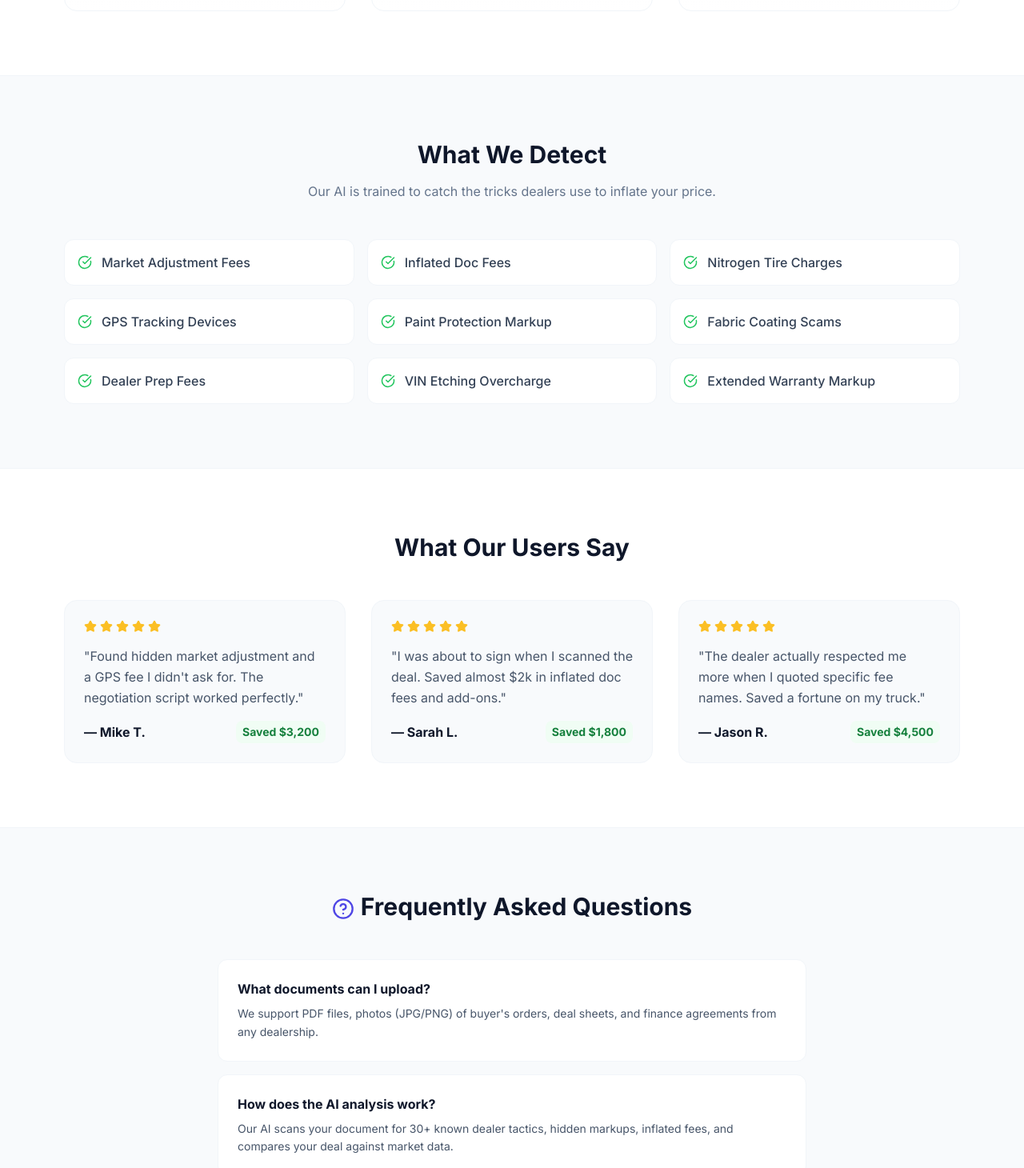
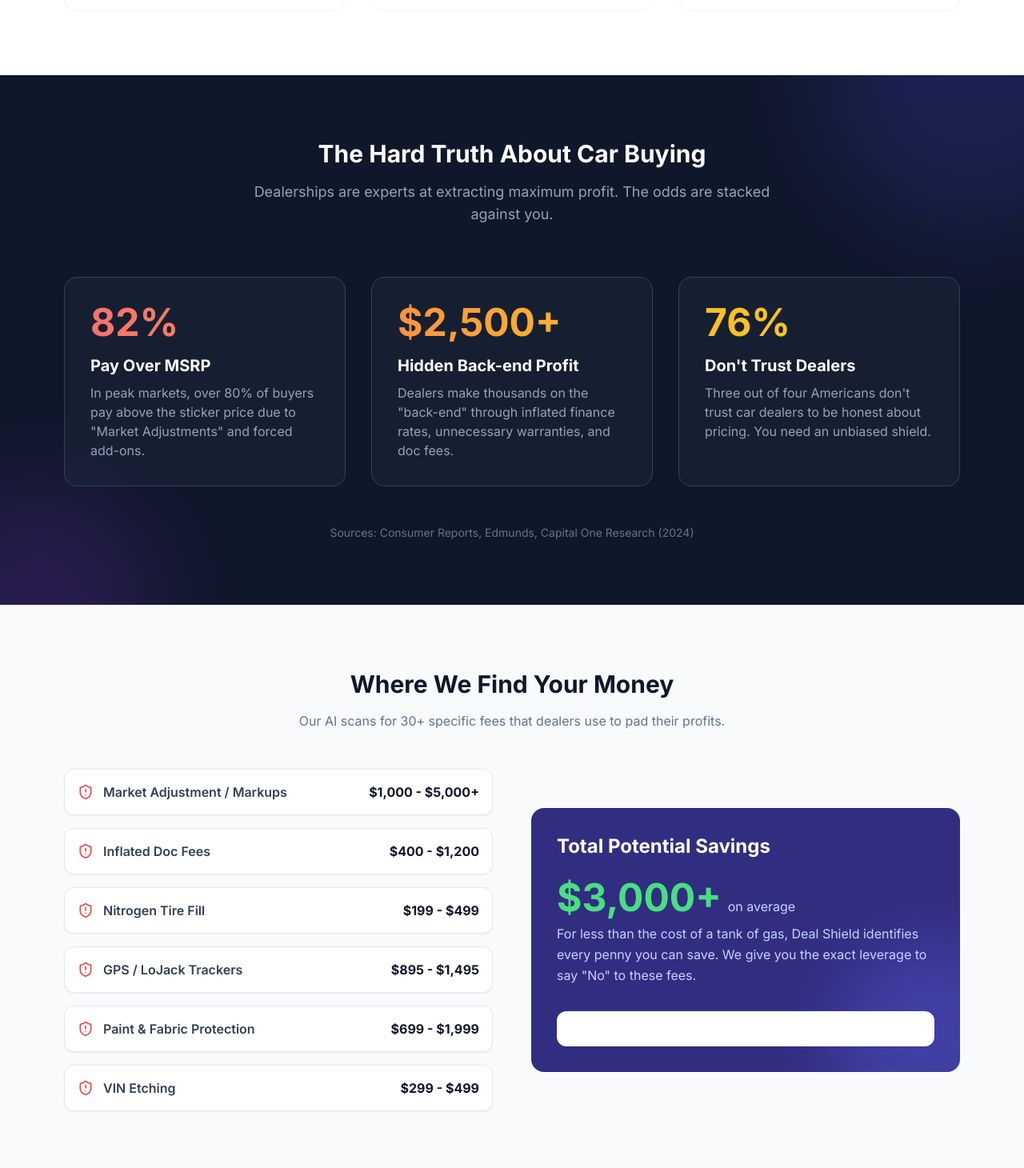
Before and after one commit to forevercrab321-svg/used-car-deal-shield, a React (Vite) app: page / in a window 1280 px wide. Shown: the part 1249-2709 px from the top of the page at 80% size. Built offline with nearby package versions, Linux system fonts and the light colour scheme; no server answers.

Commit message:
feat: Enhance landing page with stats and social proof

```diff
--- a/pages/Landing.tsx
+++ b/pages/Landing.tsx
@@ -90,29 +90,86 @@ export const Landing: React.FC = () => {
         </div>
       </section>
 
+      {/* Market Reality Check - NEW SECTION */}
+      <section className="w-full bg-slate-900 py-20 text-white overflow-hidden relative">
+        <div className="absolute top-0 right-0 w-96 h-96 bg-indigo-600 rounded-full opacity-20 blur-3xl -translate-y-1/2 translate-x-1/3"></div>
+        <div className="absolute bottom-0 left-0 w-72 h-72 bg-purple-600 rounded-full opacity-20 blur-3xl translate-y-1/2 -translate-x-1/3"></div>
+
+        <div className="max-w-6xl mx-auto px-4 relative z-10">
+          <div className="text-center mb-16">
+            <h2 className="text-3xl font-extrabold mb-4">The Hard Truth About Car Buying</h2>
+            <p className="text-slate-400 max-w-2xl mx-auto text-lg">Dealerships are experts at extracting maximum profit. The odds are stacked against you.</p>
+          </div>
+
+          <div className="grid md:grid-cols-3 gap-8">
+            <div className="bg-slate-800/50 backdrop-blur-sm p-8 rounded-2xl border border-slate-700 hover:border-indigo-500 transition-colors">
+              <div className="text-5xl font-extrabold text-transparent bg-clip-text bg-gradient-to-r from-red-400 to-orange-400 mb-4">82%</div>
+              <h3 className="text-xl font-bold mb-2">Pay Over MSRP</h3>
+              <p className="text-slate-400">In peak markets, over 80% of buyers pay above the sticker price due to "Market Adjustments" and forced add-ons.</p>
+            </div>
+            <div className="bg-slate-800/50 backdrop-blur-sm p-8 rounded-2xl border border-slate-700 hover:border-indigo-500 transition-colors">
+              <div className="text-5xl font-extrabold text-transparent bg-clip-text bg-gradient-to-r from-orange-400 to-amber-400 mb-4">$2,500+</div>
+              <h3 className="text-xl font-bold mb-2">Hidden Back-end Profit</h3>
+              <p className="text-slate-400">Dealers make thousands on the "back-end" through inflated finance rates, unnecessary warranties, and doc fees.</p>
+            </div>
+            <div className="bg-slate-800/50 backdrop-blur-sm p-8 rounded-2xl border border-slate-700 hover:border-indigo-500 transition-colors">
+              <div className="text-5xl font-extrabold text-transparent bg-clip-text bg-gradient-to-r from-amber-400 to-yellow-400 mb-4">76%</div>
+              <h3 className="text-xl font-bold mb-2">Don't Trust Dealers</h3>
+              <p className="text-slate-400">Three out of four Americans don't trust car dealers to be honest about pricing. You need an unbiased shield.</p>
+            </div>
+          </div>
+
+          <div className="mt-12 text-center">
+            <p className="text-sm text-slate-500">Sources: Consumer Reports, Edmunds, Capital One Research (2024)</p>
+          </div>
+        </div>
+      </section>
+
       {/* What We Detect */}
       <section className="w-full bg-slate-50 py-20 border-t border-slate-100">
         <div className="max-w-6xl mx-auto px-4">
-          <h2 className="text-3xl font-extrabold text-center text-slate-900 mb-4">What We Detect</h2>
-          <p className="text-center text-slate-500 mb-12 max-w-2xl mx-auto">Our AI is trained to catch the tricks dealers use to inflate your price.</p>
+          <h2 className="text-3xl font-extrabold text-center text-slate-900 mb-4">Where We Find Your Money</h2>
+          <p className="text-center text-slate-500 mb-12 max-w-2xl mx-auto">Our AI scans for 30+ specific fees that dealers use to pad their profits.</p>
 
-          <div className="grid sm:grid-cols-2 lg:grid-cols-3 gap-4">
-            {[
-              "Market Adjustment Fees",
-              "Inflated Doc Fees",
-              "Nitrogen Tire Charges",
-              "GPS Tracking Devices",
-              "Paint Protection Markup",
-              "Fabric Coating Scams",
-              "Dealer Prep Fees",
-              "VIN Etching Overcharge",
-              "Extended Warranty Markup",
-            ].map((item, i) => (
-              <div key={i} className="flex items-center gap-3 bg-white rounded-xl p-4 border border-slate-100">
-                <CheckCircle size={18} className="text-green-500 shrink-0" />
-                <span className="text-slate-700 font-medium">{item}</span>
+          <div className="grid md:grid-cols-2 gap-12 items-center">
+            <div className="space-y-4">
+              {[
+                { label: "Market Adjustment / Markups", val: "$1,000 - $5,000+" },
+                { label: "Inflated Doc Fees", val: "$400 - $1,200" },
+                { label: "Nitrogen Tire Fill", val: "$199 - $499" },
+                { label: "GPS / LoJack Trackers", val: "$895 - $1,495" },
+                { label: "Paint & Fabric Protection", val: "$699 - $1,999" },
+                { label: "VIN Etching", val: "$299 - $499" },
+              ].map((item, i) => (
+                <div key={i} className="flex items-center justify-between bg-white p-4 rounded-xl border border-slate-200 shadow-sm">
+                  <div className="flex items-center gap-3">
+                    <ShieldAlert size={20} className="text-red-500" />
+                    <span className="font-semibold text-slate-700">{item.label}</span>
+                  </div>
+                  <span className="font-bold text-slate-900">{item.val}</span>
+                </div>
+              ))}
+            </div>
+
+            <div className="bg-indigo-900 rounded-2xl p-8 text-white relative overflow-hidden">
+              <div className="relative z-10">
+                <h3 className="text-2xl font-bold mb-6">Total Potential Savings</h3>
+                <div className="flex items-baseline gap-2 mb-2">
+                  <span className="text-5xl font-extrabold text-green-400">$3,000+</span>
+                  <span className="text-indigo-200">on average</span>
+                </div>
+                <p className="text-indigo-200 mb-8 leading-relaxed">
+                  For less than the cost of a tank of gas, Deal Shield identifies every penny you can save. We give you the exact leverage to say "No" to these fees.
+                </p>
+                <Link to="/upload">
+                  <Button className="w-full bg-white text-indigo-900 hover:bg-indigo-50 font-bold border-none">
+                    Start Saving Now <ArrowRight className="ml-2 w-5 h-5" />
+                  </Button>
+                </Link>
               </div>
-            ))}
+              {/* Decor */}
+              <div className="absolute -bottom-24 -right-24 w-64 h-64 bg-indigo-500 rounded-full opacity-30 blur-2xl"></div>
+            </div>
           </div>
         </div>
       </section>
```
